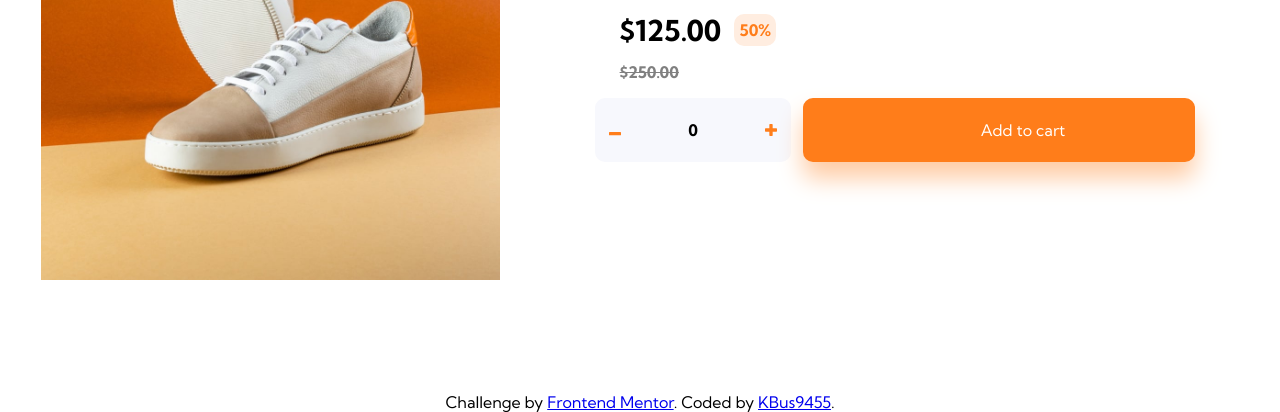
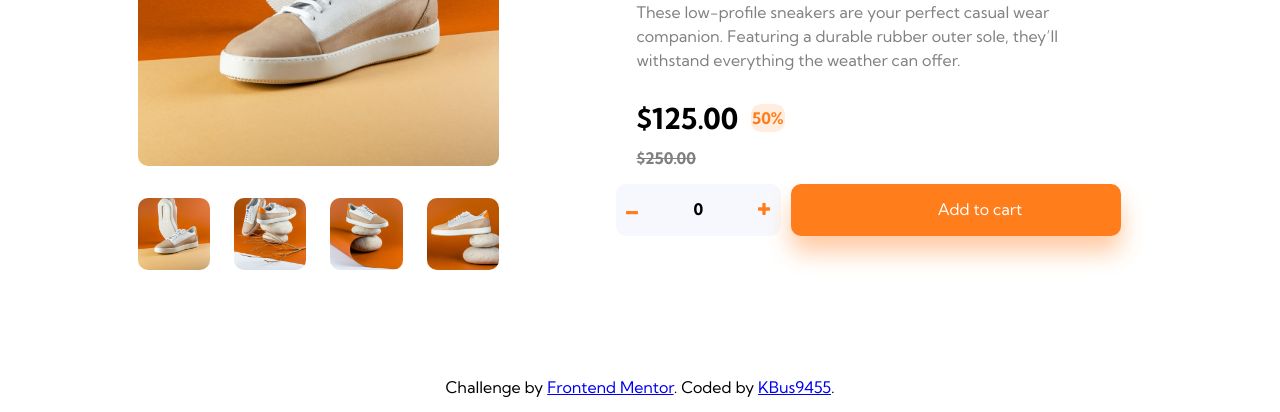
Before and after one commit to KBus9455/Frontend-Mentor-Challenges-, a plain HTML site: page ecommerce-product-page-main/index.html in a window 1280 px wide. Shown: the part 403-815 px from the top of the page. Drawn offline with Linux system fonts and the light colour scheme.

Commit message:
finish desktop display, rest project will be in different repository

```diff
--- a/ecommerce-product-page-main/index.html
+++ b/ecommerce-product-page-main/index.html
@@ -50,6 +50,9 @@
   <div class='productWrapper'>
     <div class='productPhoto'><img src="images/icon-previous.svg" alt="previous" class="arrow"><img
         src="images/image-product-1.jpg" alt="prod1"><img src="images/icon-next.svg" alt="next" class="arrow">
+      <div class='desktop-gallery'><img src="images/image-product-1.jpg" alt="prod1"><img
+          src="images/image-product-2.jpg" alt="prod2"><img src="images/image-product-3.jpg" alt="prod3"><img
+          src="images/image-product-4.jpg" alt="prod4"></div>
     </div>
     <div class='desktop-desciption'>
       <div class='product-description'>
--- a/ecommerce-product-page-main/style.css
+++ b/ecommerce-product-page-main/style.css
@@ -7,6 +7,7 @@
 body {
     font-family: 'Kumbh Sans',
         sans-serif;
+        min-height: 100vh;
 }
 
 h1 {
@@ -186,8 +187,8 @@ nav.menu-mobile li a {
     font-weight: 700;
     text-align: center;
     width: 3em;
-    height: 2em;
-    line-height: 2em;
+    height: 1.8rem;
+        line-height: 1.8rem;
     border-radius: 10px;
 }
 
@@ -285,19 +286,18 @@ div.addToCart {
 
 footer {
     margin-top: 3em;
-    position: relative;
-    bottom: 0;
+    position: inherit;
     width: 100%;
     text-align: center;
     z-index: -1;
 }
-
+.desktop-gallery{display: none;}
 
 /*DESKTOP VERSION*/
 @media (min-width: 850px) {
     body {
         margin: 0 auto;
-        max-width: 1250px;
+        max-width: 1100px;
         align-items: center;
     }
 
@@ -344,39 +344,55 @@ ul.desktop.col2 li.avatar img{
 ul.desktop.col2 li.cartTopPanel img {
     padding: 2rem 1.5rem;
 }
-
-
-    /* Skopiowane */
-
-
+/*Product */
     .productWrapper {
         display: flex;
         overflow: hidden;
     }
 
     .productPhoto {
-        width: 50%;
+        width: 35%;
+        margin:3em;
         display: flex;
         justify-content: center;
         align-items: center;
+            flex-direction: column;
     }
 
     .productPhoto img {
-        width: 90%;
-        margin: 4rem;
+        width: 100%;
+        border-radius: 10px;
+        margin-bottom: 2em;
     }
 
     .productPhoto img.arrow {
         display: none;
-    }
+        }
 
+.desktop-gallery {
+    display: flex;
+    width: 100%;
+    overflow: hidden;
+    justify-content: space-between;
+}
+.desktop-gallery img {
+    padding: 0;
+    width: 20%;
+}
 
     /* PRODUCT - description */
+    h1 {
+        font-size: 2.3rem;
+    }
+    .pricing h1 {
+       font-size: 1.8rem;
+    }
     .desktop-desciption {
-        width: 60%;
+        width: 50%;
         display: flex;
         flex-direction: column;
         margin: 4rem;
+        justify-content: center;
 
     }
 
@@ -388,7 +404,11 @@ ul.desktop.col2 li.cartTopPanel img {
     flex-direction: row;
     width: 100%;
 }
-
+div.counter,
+.addToCart {
+    height: 3.2rem;
+    line-height: 3.2rem;
+}
 div.counter{
 width: 32%;
 }
@@ -412,4 +432,11 @@ width: 10%;
 .pricing h1+div+p {
 width: 90%;
 }
+footer {
+    position: absolute;
+bottom:0;
+left:0;
 }
+
+
+}
```
